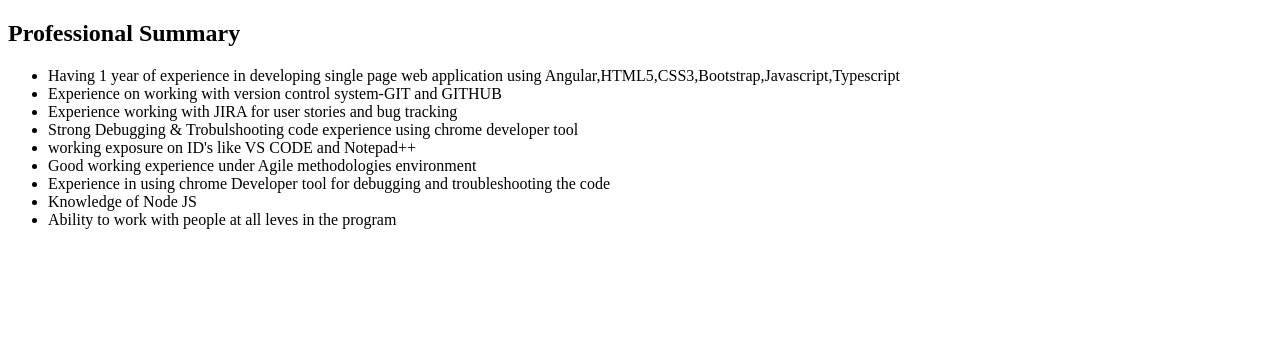
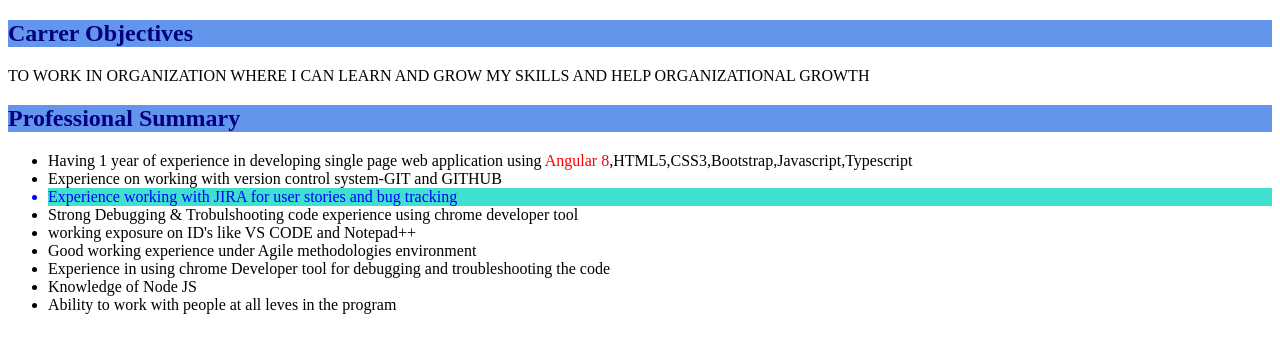
Before and after one commit to pritikekan/My_Profile, a plain HTML site: page home.html in a window 1280 px wide. Drawn offline with Linux system fonts and the light colour scheme.

Commit message:
Assignment using CSS
Assignment using CSS

```diff
--- a/home.html
+++ b/home.html
@@ -2,13 +2,28 @@
 <html>
 <head>
     <title>Home</title>
+    <style>
+        .index{
+            background-color: cornflowerblue;
+            color: navy;
+           }
+           #lang{
+            color:red;
+         }
+            #list{
+               background-color:turquoise ;
+               color: blue;
+            }
+    </style>
 </head>
 <body>
-    <h2>Professional Summary </h2>
+    <h2 class="index"> Carrer Objectives</h2>
+    <p> TO WORK IN ORGANIZATION WHERE I CAN LEARN AND GROW MY SKILLS AND HELP ORGANIZATIONAL GROWTH</p>
+    <h2 class="index">Professional Summary </h2>
     <ul>
-        <li> Having 1 year of experience in developing single page web application using Angular,HTML5,CSS3,Bootstrap,Javascript,Typescript</li>
+        <li> Having 1 year of experience in developing single page web application using <span id="lang"> Angular 8</span>,HTML5,CSS3,Bootstrap,Javascript,Typescript</li>
         <li>Experience on working with version control system-GIT and GITHUB</li>
-        <li> Experience working with JIRA for user stories and bug tracking</li>
+        <li id="list"> Experience working with JIRA for user stories and bug tracking</li>
         <li> Strong Debugging & Trobulshooting code experience using chrome developer tool</li>
         <li> working exposure on ID's like VS CODE and Notepad++</li>
         <li> Good working experience under Agile methodologies environment</li>
```
Also changed, not shown: index.html (+7 -1 lines).
